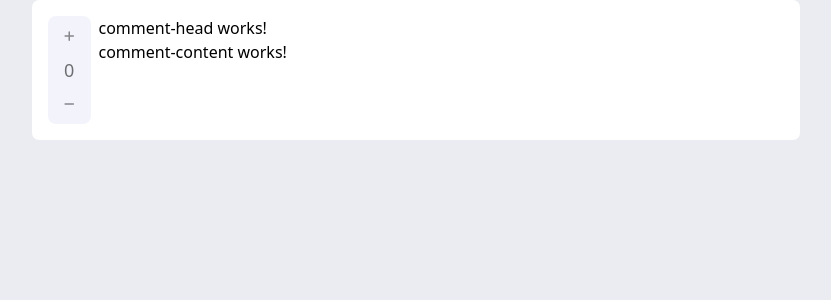
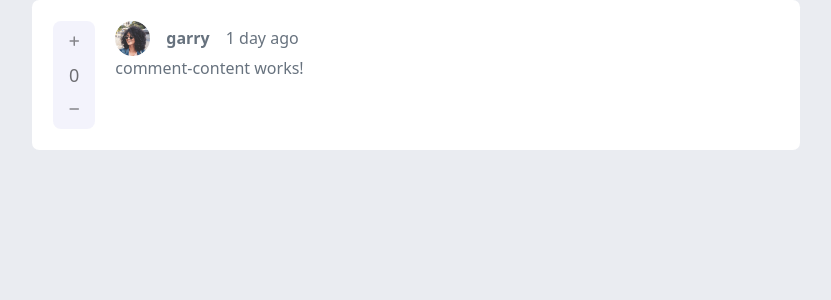
Before and after one commit to jamesg-the-dev/comments-app, an Angular app: page / in a window 1280 px wide. Shown: the top 300 px of the page, without its empty margins (224-1055 px from the left). Built offline with nearby package versions, Linux system fonts and the light colour scheme.

Commit message:
change to comment submit button

```diff
--- a/package.json
+++ b/package.json
@@ -20,6 +20,7 @@
     "@angular/router": "^17.3.0",
     "@fortawesome/angular-fontawesome": "^0.14.1",
     "@fortawesome/free-solid-svg-icons": "^6.5.2",
+    "date-fns": "^3.6.0",
     "rxjs": "~7.8.0",
     "tslib": "^2.3.0",
     "zone.js": "~0.14.3"
--- a/src/app/components/comment-body/comment-body.component.html
+++ b/src/app/components/comment-body/comment-body.component.html
@@ -1,4 +1,4 @@
-<div>
-  <app-comment-head />
+<div class="text-grayish-blue">
+  <app-comment-head username="garry" [date]="date" />
   <app-comment-content />
 </div>
--- a/src/app/components/comment-body/comment-body.component.ts
+++ b/src/app/components/comment-body/comment-body.component.ts
@@ -1,6 +1,7 @@
 import { Component } from '@angular/core';
 import { CommentHeadComponent } from '../comment-head/comment-head.component';
 import { CommentContentComponent } from '../comment-content/comment-content.component';
+import { subDays } from 'date-fns';
 
 @Component({
   selector: 'app-comment-body',
@@ -9,4 +10,6 @@ import { CommentContentComponent } from '../comment-content/comment-content.comp
   templateUrl: './comment-body.component.html',
   styleUrl: './comment-body.component.scss',
 })
-export class CommentBodyComponent {}
+export class CommentBodyComponent {
+  date = subDays(new Date(), 1);
+}
--- a/src/app/components/comment-head/comment-head.component.html
+++ b/src/app/components/comment-head/comment-head.component.html
@@ -1 +1,12 @@
-<p>comment-head works!</p>
+<div class="flex items-center">
+  <app-avatar
+    src="assets/avatars/image-amyrobson.png"
+    alt="Avatar Image"
+    title="User's Avatar"
+    [size]="35"
+  />
+
+  <div class="ml-4 font-semibold">{{ username }}</div>
+
+  <div class="ml-4">{{ formatedDate() }}</div>
+</div>
--- a/src/app/components/comment-head/comment-head.component.ts
+++ b/src/app/components/comment-head/comment-head.component.ts
@@ -1,5 +1,6 @@
-import { Component } from '@angular/core';
+import { Component, Input } from '@angular/core';
 import { AvatarComponent } from '../avatar/avatar.component';
+import { formatDistance } from 'date-fns';
 
 @Component({
   selector: 'app-comment-head',
@@ -8,4 +9,11 @@ import { AvatarComponent } from '../avatar/avatar.component';
   templateUrl: './comment-head.component.html',
   styleUrl: './comment-head.component.scss',
 })
-export class CommentHeadComponent {}
+export class CommentHeadComponent {
+  @Input() username: string;
+  @Input() date: Date;
+
+  formatedDate() {
+    return formatDistance(this.date, new Date()) + ' ago';
+  }
+}
--- a/src/app/components/reply-button/reply-button.component.ts
+++ b/src/app/components/comment-submit-button/comment-submit-button.component.ts
@@ -5,9 +5,9 @@ import { ButtonComponent } from '../button/button.component';
   selector: 'app-reply-button',
   standalone: true,
   imports: [ButtonComponent],
-  templateUrl: './reply-button.component.html',
-  styleUrl: './reply-button.component.scss',
+  templateUrl: './comment-submit-button.component.html',
+  styleUrl: './comment-submit-button.component.scss',
 })
-export class ReplyButtonComponent {
+export class CommentSubmitButton {
   @Input() text: 'Reply' | 'Update' | 'Send' = 'Reply';
 }
--- a/src/app/components/reply-box/reply-box.component.ts
+++ b/src/app/components/reply-box/reply-box.component.ts
@@ -1,12 +1,12 @@
 import { Component } from '@angular/core';
 import { TextboxComponent } from '../textbox/textbox.component';
 import { AvatarComponent } from '../avatar/avatar.component';
-import { ReplyButtonComponent } from '../reply-button/reply-button.component';
+import { CommentSubmitButton } from '../comment-submit-button/comment-submit-button.component';
 
 @Component({
   selector: 'app-reply-box',
   standalone: true,
-  imports: [TextboxComponent, AvatarComponent, ReplyButtonComponent],
+  imports: [TextboxComponent, AvatarComponent, CommentSubmitButton],
   templateUrl: './reply-box.component.html',
   styleUrl: './reply-box.component.scss',
 })
--- a/src/app/components/sent-comment/sent-comment.component.html
+++ b/src/app/components/sent-comment/sent-comment.component.html
@@ -1,4 +1,4 @@
-<div class="container flex gap-2">
+<div class="container flex gap-5">
   <app-vote-controls />
   <app-comment-body />
 </div>
--- a/src/styles/scss/components/_container.scss
+++ b/src/styles/scss/components/_container.scss
@@ -1,6 +1,6 @@
 @layer components {
   .container {
-    padding: 1rem;
+    padding: 1.3rem;
     background-color: $white;
     border-radius: 0.45rem;
   }
```
Also changed, not shown: src/app/components/comment-submit-button/comment-submit-button.component.html (renamed from src/app/components/reply-button/reply-button.component.html), src/app/components/comment-submit-button/comment-submit-button.component.scss (added), 2 other files (tests, documents, lock files or other folders).
